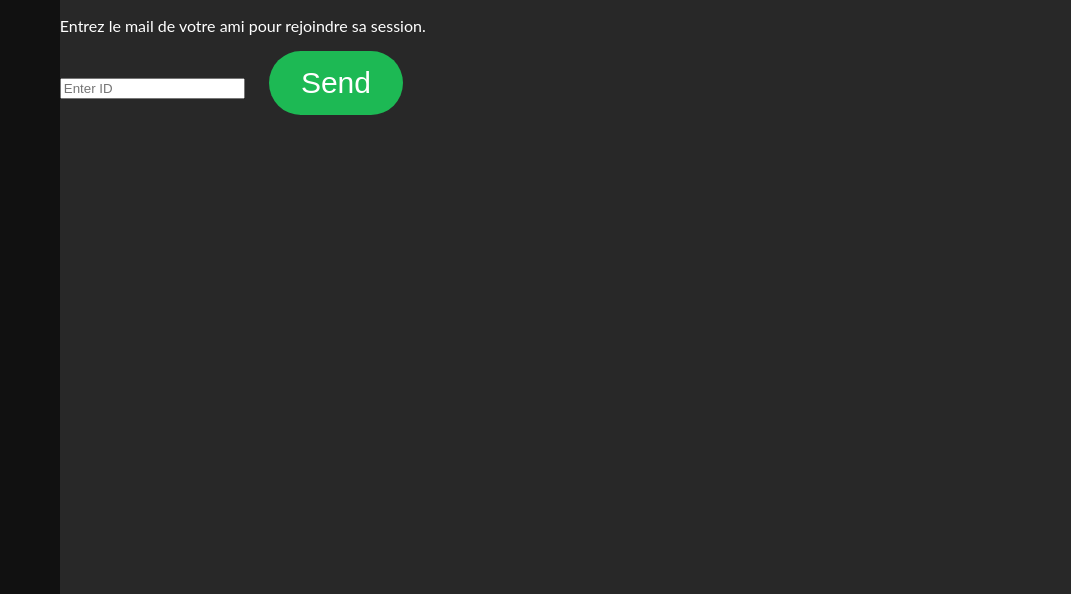
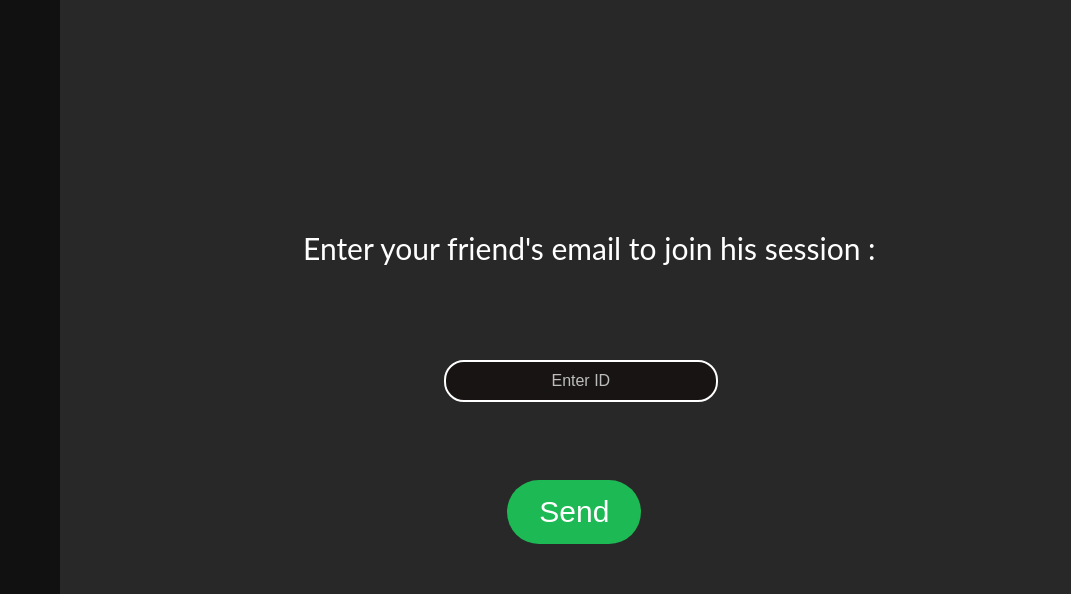
Before and after one commit to Luc205299/SpotyHub, a website built with Vite: page SpotyHub/join.html in a window 1280 px wide. Shown: the top 594 px of the page, 209-1280 px from the left. Built offline with nearby package versions, Linux system fonts and the light colour scheme; no server answers.

Commit message:
css send

```diff
--- a/SpotyHub/join.html
+++ b/SpotyHub/join.html
@@ -17,9 +17,9 @@
     <a href="logout.html">Log out</a>
   </div>
   <div id="info-text">
-    <p id = "info-text">Entrez le mail de votre ami pour rejoindre sa session.</p>
-    <input id="id" type="text" placeholder="Enter ID">
-    <button onclick="send()">Send</button>
+    <p class = "titre_hub" id="titre_send">Enter your friend's email to join his session :</p>
+    <input id="id"  type="text" placeholder="Enter ID">
+    <button id ="send" onclick="send()">Send</button>
   </div>
 
   <div id="messages"></div>
--- a/SpotyHub/src/menu.css
+++ b/SpotyHub/src/menu.css
@@ -255,3 +255,39 @@ button {
   top: 63%;
   left: 45%;
 }
+/*SEND---------------------------------------------------------------------------------------------------------------------------------*/
+
+#id {
+  background-color: #191414;
+  color: #fff;
+  border-width :2px;
+  border-color: #ffffff;
+  border-radius: 20px;
+  border-style :solid;
+  padding: 10px;
+  width: 250px;
+  font-size: 16px;
+  text-align : center;
+  display: inline-block;
+  position: absolute;
+  top: 45%;
+  left: 51%;
+}
+
+#titre_send {
+  display: inline-block;
+  position: absolute;
+  top: 25%;
+  left: 40%;
+}
+
+#id::placeholder {
+  color: #bdbdbd;
+}
+
+#send{
+  display: inline-block;
+  position: absolute;
+  top: 60%;
+  left: 54.4%;
+}
```
Also changed, not shown: SpotyHub/index.html (+1 -1 lines).
